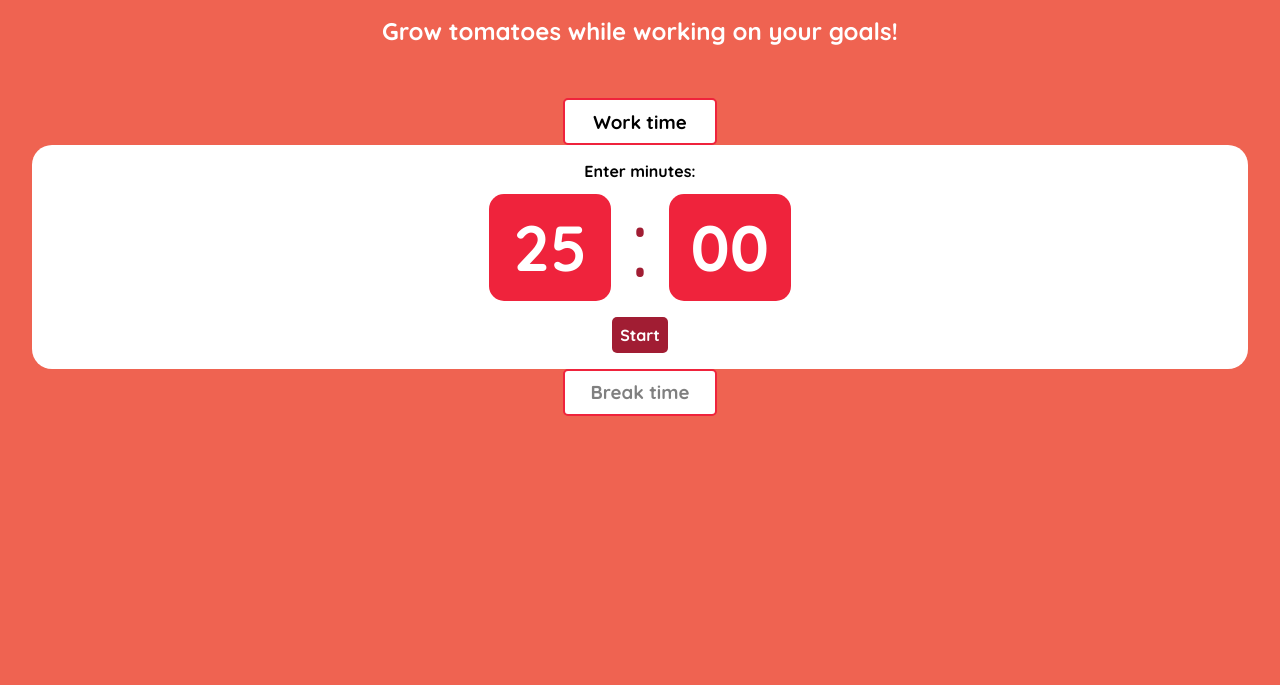
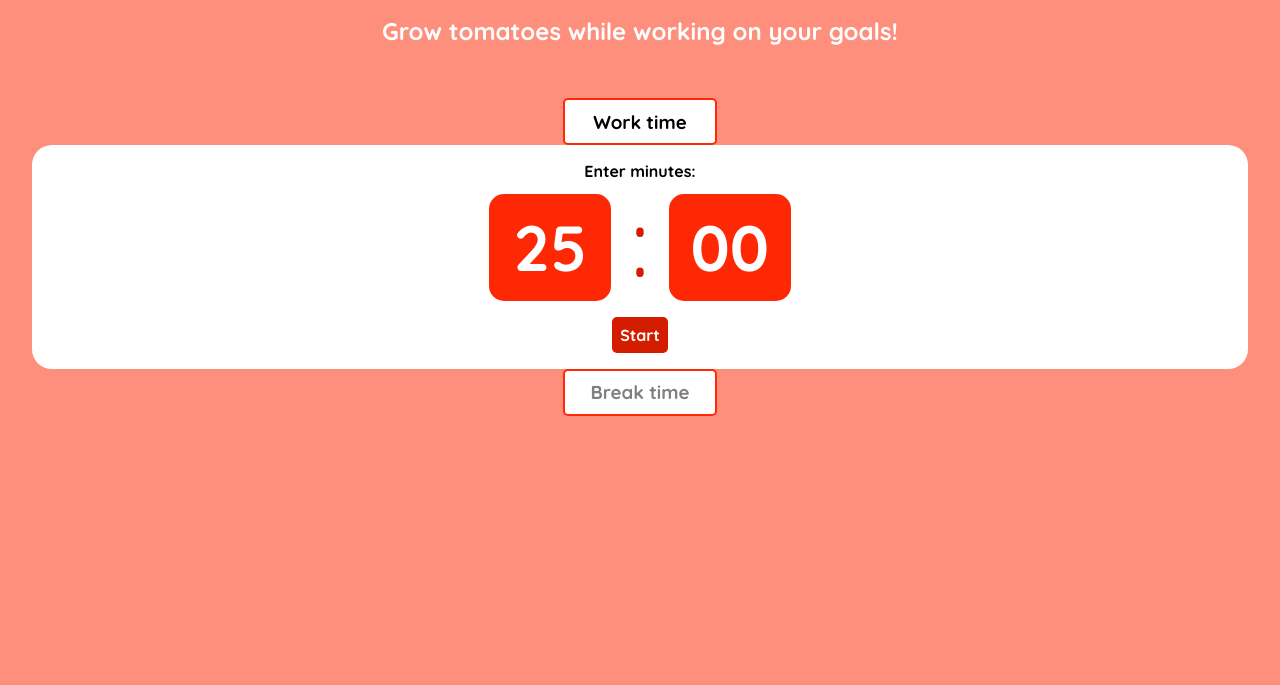
Before and after one commit to kmitova/pomodoro-timer, a plain HTML site: page index.html in a window 1280 px wide. Shown: the part 115-800 px from the top of the page. Drawn offline with Linux system fonts and the light colour scheme.

Commit message:
Update style.css

```diff
--- a/styles/style.css
+++ b/styles/style.css
@@ -3,9 +3,9 @@
 @import url('https://fonts.googleapis.com/css2?family=Paytone+One&display=swap');
 
 :root {
-  --main-red: #ef233c;
-  --dark-red: #a11d33;
-  --body-red: #ef6351;
+  --main-red: #ff2805;
+  --dark-red: #d41d00;
+  --body-red: #ff8f7d;
   --accent-color: white;
 
 
@@ -18,7 +18,6 @@ body {
   background-color: var(--body-red);
 }
 
-/* TODO: display grid, small screen on top bigger screen side to side */
 .content {
   display: grid;
   grid-template-columns: repeat(auto-fit, minmax(400px, 1fr));
@@ -46,11 +45,9 @@ main {
 
 .spans {
   display: flex;
-  /* justify-content: space-between; */
   gap: 20px;
   margin: 0 auto;
   justify-content: center;
-  /* border: 2px solid blue; */
 }
 
 label {
@@ -177,6 +174,7 @@ label {
 }
 
 .tomatoes {
+  padding: 1em;
   background-color: var(--accent-color);
   color: black;
 }
```
